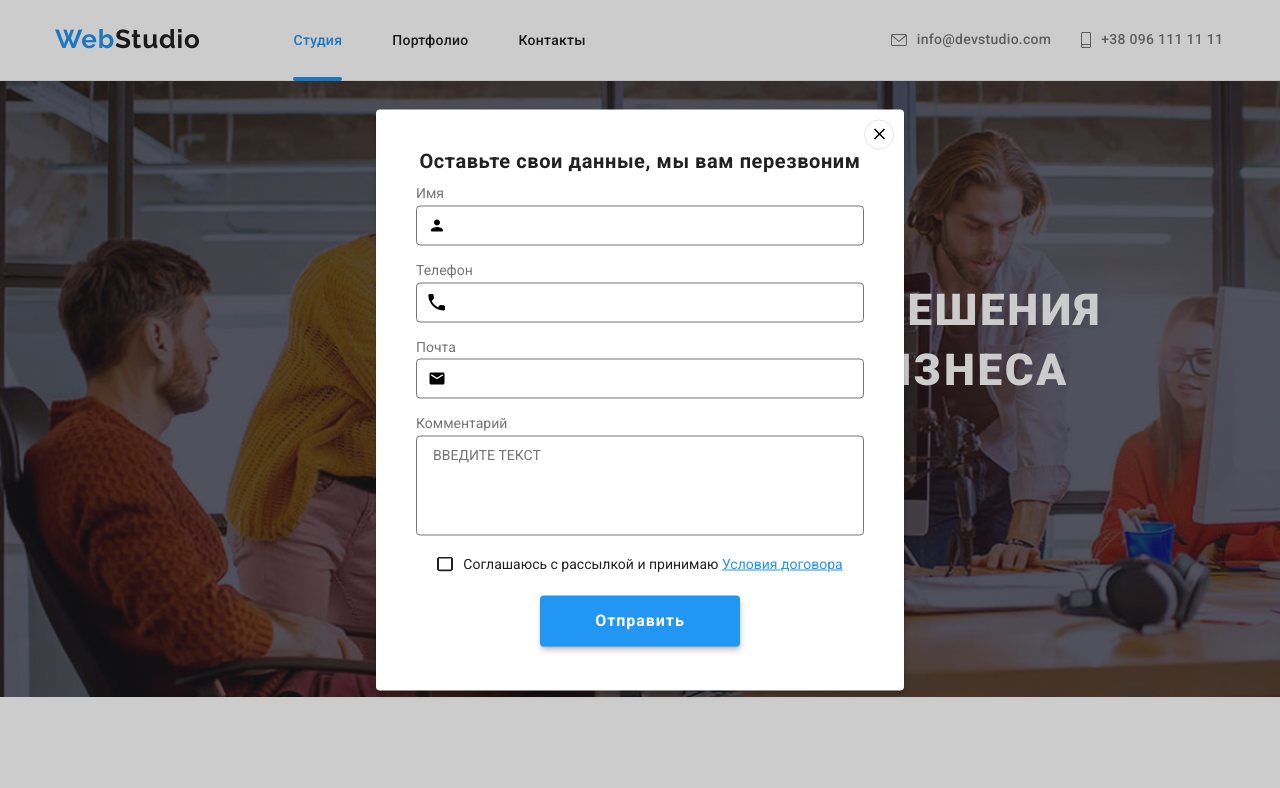
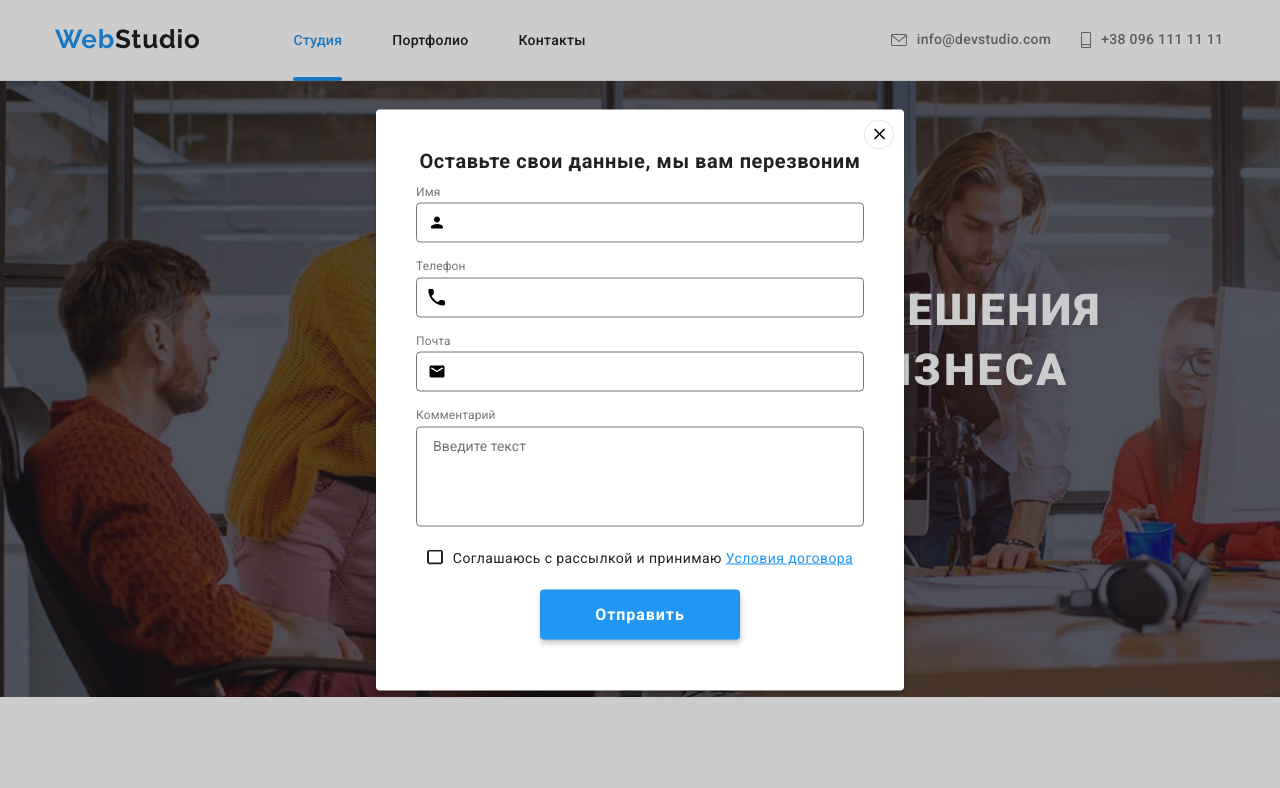
Before and after one commit to IntersnackUkraine/-goit-markup-hw-06, a plain HTML site: page index.html in a window 1280 px wide. Both pictures are taken after a click on the button "Заказать услугу". Shown: the top 788 px of the page. Drawn offline with nearby package versions, Linux system fonts and the light colour scheme.

Commit message:
Update styles.css

```diff
--- a/css/styles.css
+++ b/css/styles.css
@@ -792,12 +792,12 @@ color: var(--primary-text-color);
 }
 .modal-form-input-desc {
     display: block;
-    font-size: 14px;
+    font-size: 12px;
     font-weight: 400;
     line-height: 1.2;
     margin-bottom: 4px;
-    color: #757575;
-
+    letter-spacing: 0.01em;
+    color: var(--primary-text-color);
 }
 
 .modal-form-input-wrapper {
@@ -808,7 +808,7 @@ color: var(--primary-text-color);
 .modal-form-input {
     width: 100%;
     height: 40px;
-    border: 1px solid #757575;
+    border: 1px solid var(--primary-text-color);
     border-radius: 4px;
     padding-left: 42px;
     transition: border-color var(--transition-timing-function);
@@ -845,11 +845,8 @@ color: var(--primary-text-color);
     text-decoration: underline;
 }
 .modal-form-message {
-        overflow: hidden;
-    overflow-x: hidden;
-    overflow-y: hidden;
     width: 100%;
-    display: block;
+
     height: 100px;
     padding: 10px 16px;
     resize: none;
@@ -860,8 +857,8 @@ color: var(--primary-text-color);
 
 .modal-form-message::placeholder {
     font-size: 14px;
-    color: #757575;
-    text-transform: uppercase;
+    color: var(--primary-text-color);
+    /* text-transform: uppercase; */
     transition: border-color var(--transition-timing-function);
     transition: border-color var(--transition-duration);
 }
@@ -879,7 +876,7 @@ color: var(--primary-text-color);
     line-height: 24px;
     display: flex;
     align-items: center;
-    /* font-size: 12px; */
+    letter-spacing: 0.03em;
     margin-bottom: 20px;
     cursor: pointer;
     justify-content: center;
@@ -912,7 +909,7 @@ color: var(--primary-text-color);
 }
 .modal-form-submit {
     font-weight: 700;
-    border: none;
+    /* border: none; */
     padding: 10px 55px;
     border-radius: 4px;
     border-top-left-radius: 4px;
```
